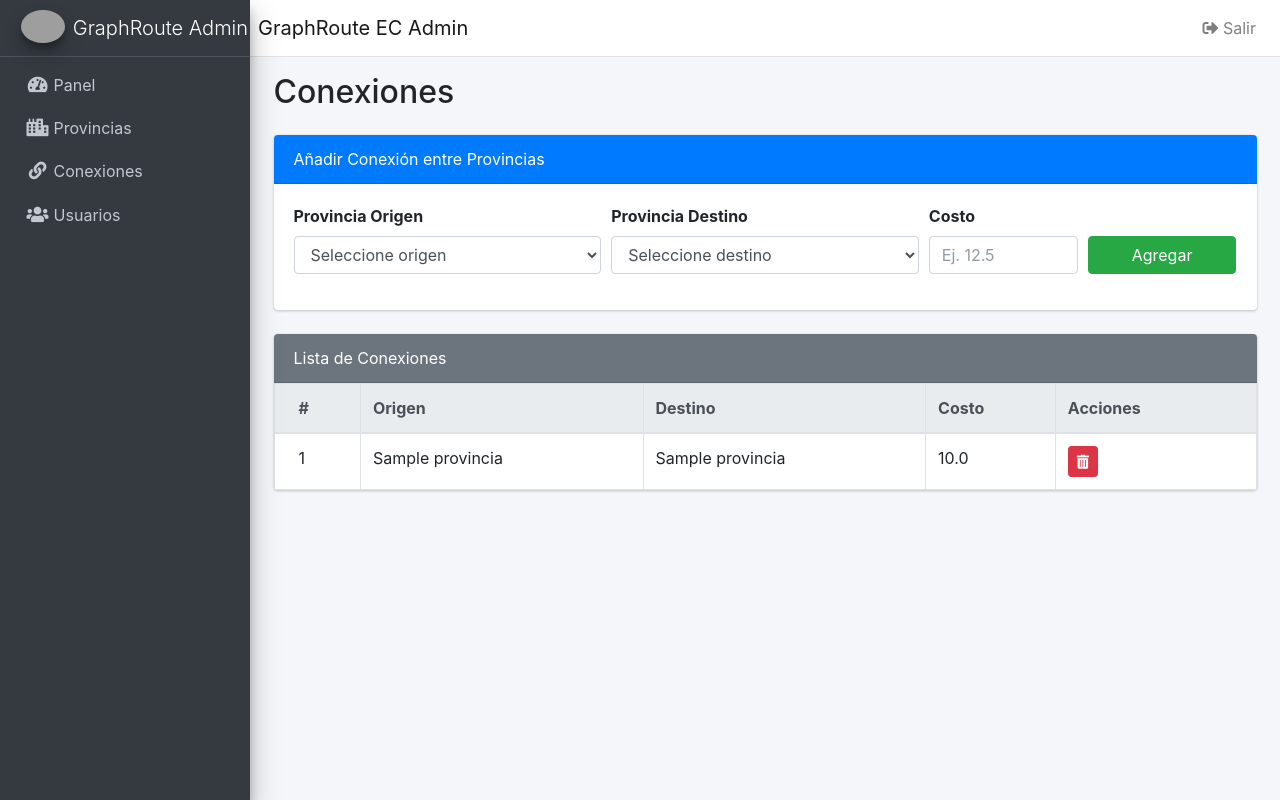
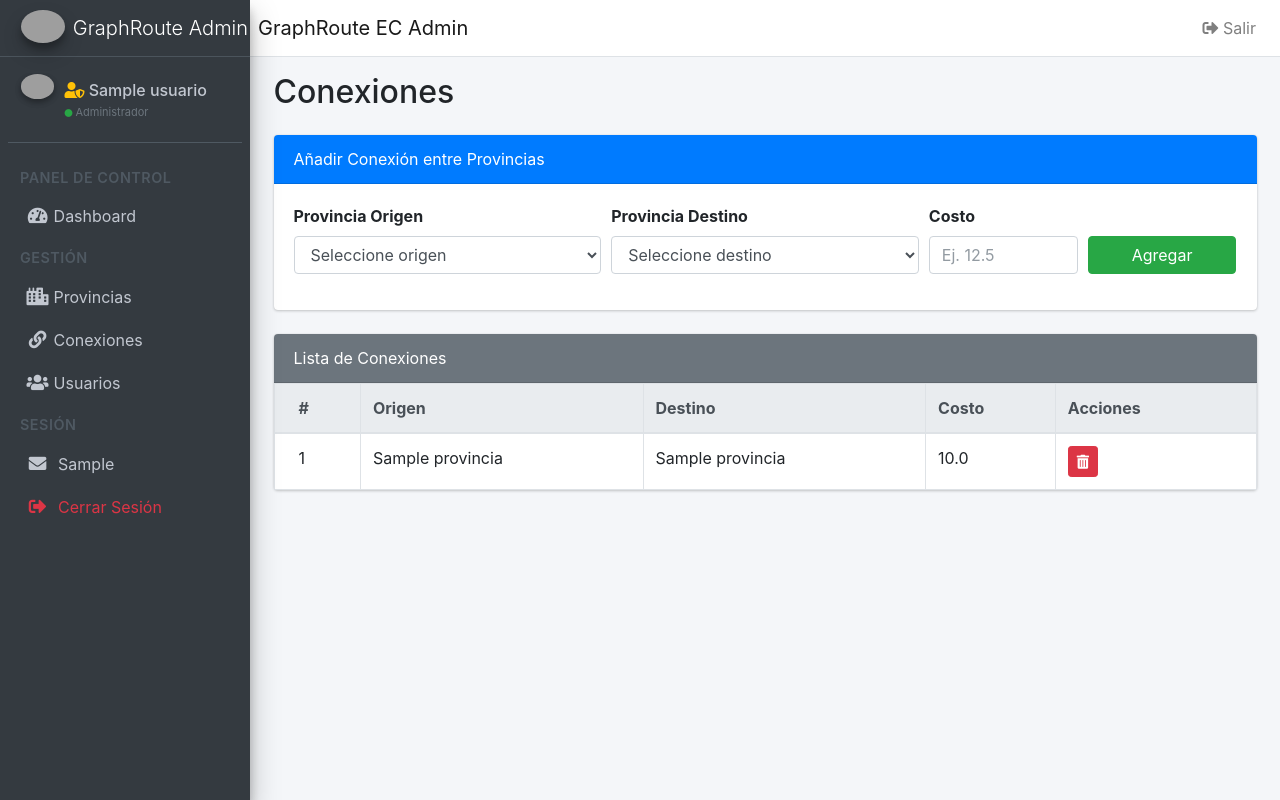
Before and after one commit to patych19/Flask_Routes, a Flask app: page /admin/conexiones in a window 1280 px wide. Run offline with Flask 3, Linux system fonts and the light colour scheme; a user stored in the database is signed in; tables that the repository leaves empty hold one stand-in row (values such as "Sample post"); some libraries are stand-ins or nearby versions; grey boxes are pictures that could not be loaded.

Commit message:
Implementar historial de búsquedas y perfiles de usuario mejorados
- Agregar funcionalidad completa de historial de búsquedas para usuarios
- Crear template templates/user/historial.html con tabla de búsquedas
- Implementar ordenamiento por fecha más reciente
- Agregar widget de perfil de administrador en sidebar
- Incluir mensaje de bienvenida personalizado para usuarios
- Mejorar navegación con información contextual del usuario
- Agregar validación robusta de email con regex
- Corregir parámetros en controlador admin_controller.py
- Actualizar rutas para soporte de prellenado de formularios

```diff
--- a/controllers/admin_controller.py
+++ b/controllers/admin_controller.py
@@ -1,28 +1,20 @@
 from extensions import db
 from models.models import Provincia, Conexion
-from flask import flash, redirect, render_template, request, url_for
-from models.models import Provincia
-from extensions import db
+from flask import flash
 
 def listar_provincias():
     return Provincia.query.order_by(Provincia.nombre).all()
 
-def agregar_provincia():
-    if request.method == 'POST':
-        nombre = request.form['nombre'].strip().title()
-        es_costera = True if request.form.get('es_costera') == 'on' else False
-
-        # Verificar duplicado
-        existente = Provincia.query.filter_by(nombre=nombre).first()
-        if existente:
-            flash('La provincia ya existe. No se puede duplicar.', 'danger')
-        else:
-            nueva = Provincia(nombre=nombre, es_costera=es_costera)
-            db.session.add(nueva)
-            db.session.commit()
-            flash('Provincia agregada exitosamente.', 'success')
-
-    return redirect(url_for('admin_bp.provincias'))
+def agregar_provincia(nombre, es_costera):
+    # Verificar duplicado
+    existente = Provincia.query.filter_by(nombre=nombre).first()
+    if existente:
+        flash('La provincia ya existe. No se puede duplicar.', 'danger')
+    else:
+        nueva = Provincia(nombre=nombre, es_costera=es_costera)
+        db.session.add(nueva)
+        db.session.commit()
+        flash('Provincia agregada exitosamente.', 'success')
 
 def editar_provincia(id, nombre, es_costera):
     p = Provincia.query.get(id)
--- a/routes/admin_routes.py
+++ b/routes/admin_routes.py
@@ -42,12 +42,9 @@ def provincias():
     if request.method == 'POST':
         nombre = request.form['nombre'].strip().title()
         es_costera = 'es_costera' in request.form
-        existente = Provincia.query.filter_by(nombre=nombre).first()
-        if existente:
-            flash('La provincia ya existe.', 'danger')
-        else:
-            agregar_provincia(nombre, es_costera)
-            flash('Provincia agregada con éxito.', 'success')
+
+        # Llamar la función del controlador (ya maneja los flash messages)
+        agregar_provincia(nombre, es_costera)
         return redirect(url_for('admin_bp.provincias'))
 
     provincias = listar_provincias()
--- a/templates/base_admin.html
+++ b/templates/base_admin.html
@@ -10,6 +10,23 @@
         href="{{ url_for('static', filename='plugins/fontawesome-free/css/all.min.css') }}">
   <link rel="stylesheet"
         href="{{ url_for('static', filename='dist/css/adminlte.min.css') }}">
+  <style>
+    .user-panel .info a {
+      color: #c2c7d0 !important;
+      font-weight: 500;
+    }
+    .user-panel .info small {
+      display: block;
+      font-size: 11px;
+      margin-top: 2px;
+    }
+    .nav-header {
+      color: #4f5962 !important;
+      font-weight: 600;
+      font-size: 11px;
+      letter-spacing: 0.5px;
+    }
+  </style>
   {% block extra_css %}{% endblock %}
 </head>
 <body class="hold-transition sidebar-mini layout-fixed">
@@ -39,14 +56,39 @@
       <span class="brand-text font-weight-light">GraphRoute Admin</span>
     </a>
     <div class="sidebar">
+      <!-- User Panel -->
+      {% if current_user.is_authenticated and current_user.rol == 'admin' %}
+      <div class="user-panel mt-3 pb-3 mb-3 d-flex">
+        <div class="image">
+          <img src="{{ url_for('static', filename='dist/img/user2-160x160.jpg') }}"
+               class="img-circle elevation-2" alt="User Image">
+        </div>
+        <div class="info">
+          <a href="#" class="d-block">
+            <i class="fas fa-user-shield text-warning"></i>
+            {{ current_user.nombre }}
+          </a>
+          <small class="text-muted">
+            <i class="fas fa-circle text-success" style="font-size: 8px;"></i>
+            Administrador
+          </small>
+        </div>
+      </div>
+      {% endif %}
+
       <nav class="mt-2">
         <ul class="nav nav-pills nav-sidebar flex-column">
           {% if current_user.is_authenticated and current_user.rol == 'admin' %}
+          <!-- Profile Info -->
+          <li class="nav-header">PANEL DE CONTROL</li>
           <li class="nav-item">
             <a href="{{ url_for('admin_bp.panel') }}" class="nav-link">
-              <i class="nav-icon fas fa-tachometer-alt"></i><p>Panel</p>
+              <i class="nav-icon fas fa-tachometer-alt"></i><p>Dashboard</p>
             </a>
           </li>
+
+          <!-- Management Section -->
+          <li class="nav-header">GESTIÓN</li>
           <li class="nav-item">
             <a href="{{ url_for('admin_bp.provincias') }}" class="nav-link">
               <i class="nav-icon fas fa-city"></i><p>Provincias</p>
@@ -60,6 +102,21 @@
           <li class="nav-item">
             <a href="{{ url_for('admin_bp.usuarios') }}" class="nav-link">
               <i class="nav-icon fas fa-users"></i><p>Usuarios</p>
+            </a>
+          </li>
+
+          <!-- User Section -->
+          <li class="nav-header">SESIÓN</li>
+          <li class="nav-item">
+            <a href="#" class="nav-link" onclick="return false;">
+              <i class="nav-icon fas fa-envelope"></i>
+              <p>{{ current_user.correo }}</p>
+            </a>
+          </li>
+          <li class="nav-item">
+            <a href="{{ url_for('auth_bp.logout_view') }}" class="nav-link text-danger">
+              <i class="nav-icon fas fa-sign-out-alt"></i>
+              <p>Cerrar Sesión</p>
             </a>
           </li>
           {% endif %}
```
Also changed, not shown: controllers/auth_controller.py (+24 -3 lines), routes/user_routes.py (+19 -5 lines), templates/base_user.html (+41 -0 lines), templates/user/consulta.html (+4 -4 lines), templates/user/historial.html (added, +31 -0 lines).
